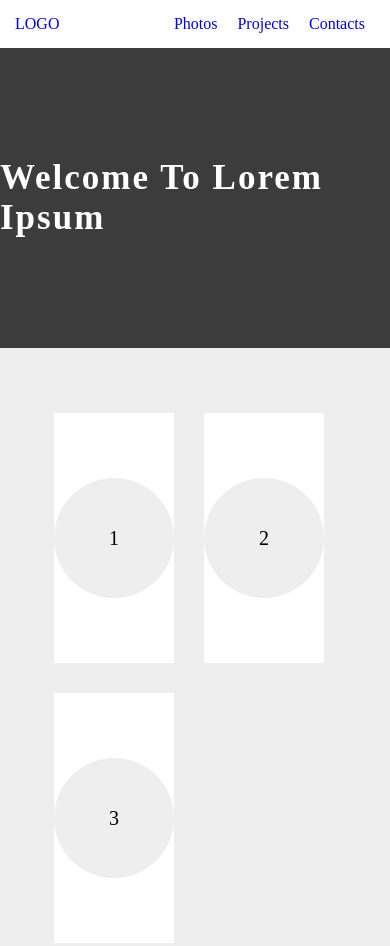
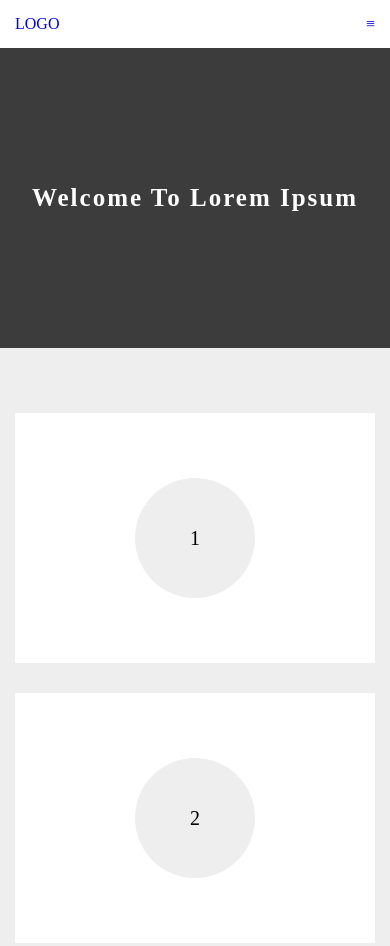
Before and after one commit to tolu101/portfolio, a plain HTML site: page index.html in a window 390 px wide. Shown: the top 946 px of the page. Drawn offline with Linux system fonts and the light colour scheme.

Commit message:
mobile modifiations

```diff
--- /dev/null
+++ b/assets/css/responsive.css
@@ -0,0 +1,30 @@
+@media(max-width: 425px){
+	.navDesktop{
+		display: none;
+	}
+
+
+	.container {
+		width: 100%
+	}
+
+
+	.overlay h3{
+		font-size: 25px;
+	}
+
+
+	.column{
+		flex: 0 0 calc(100% );
+		padding: 15px;
+	}
+
+
+
+}
+
+@media(min-width: 426px){
+	.hamburger{
+		display: none;
+	}
+}
--- a/index.html
+++ b/index.html
@@ -2,7 +2,12 @@
 <html>
 	<head>
 		<title>Portfolio</title>
+		<meta charset="utf-8">
+		<meta name="viewport" content="width=device-width, initial-scale=1.0">
+
+
 		<link rel="stylesheet" type="text/css" href="assets/css/main.css">
+		<link rel="stylesheet" type="text/css" href="assets/css/responsive.css">
 	</head>
 	<body>
 		<!-- navigation/ogos stay here -->
@@ -16,7 +21,7 @@
 					<li>
 						<a href = "#">LOGO</a>
 					</li>
-					<li>
+					<li class="navDesktop">
 						<ul class="navitems">
 							<li>
 								<a href="#">Photos</a>
@@ -28,6 +33,9 @@
 								<a href ="#">Contacts</a>
 							</li>
 						</ul>
+					</li>
+					<li class="hamburger">
+						<a href="#">&#8801;</a>
 					</li>
 				</ul>
 			</nav>
```
